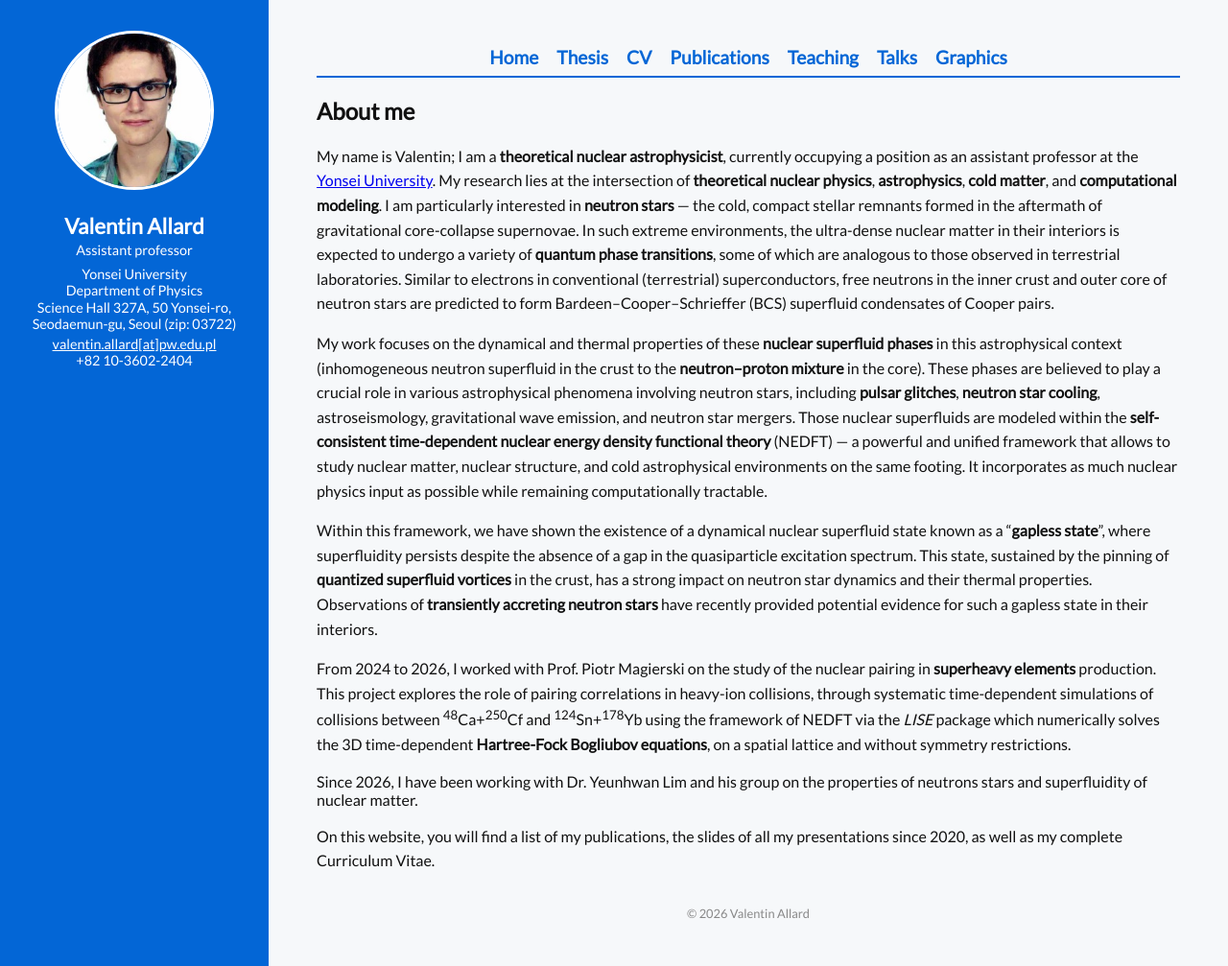
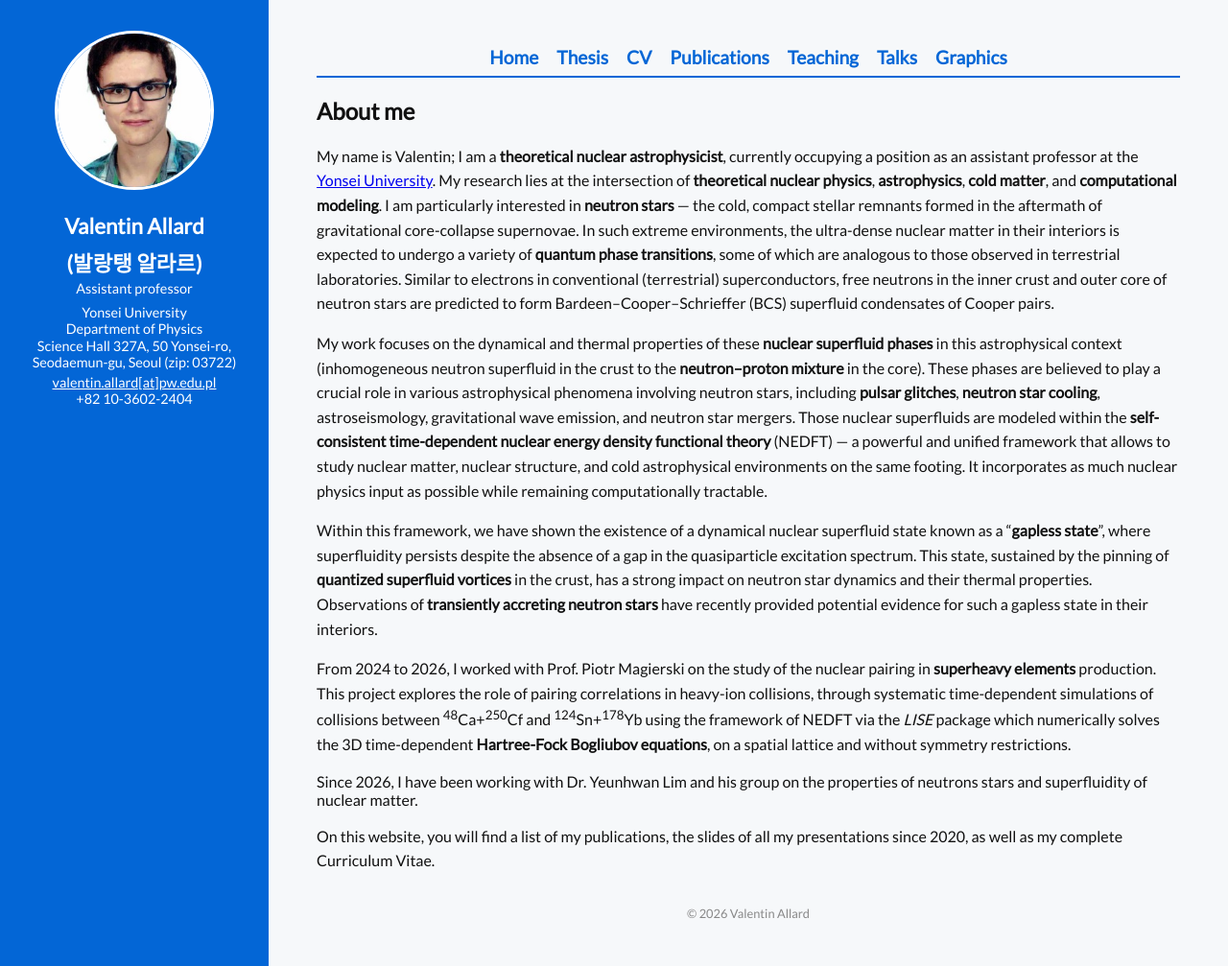
Before and after one commit to V-allard/V-allard.github.io, a Jekyll site: the page index.html, which Jekyll copies as it is, in a window 1280 px wide. Shown: the whole page at 96% size. Built offline with Jekyll 4.4.1, drawn with Linux system fonts in a browser that asks for light colours.

Commit message:
Update index.html

```diff
--- a/index.html
+++ b/index.html
@@ -145,6 +145,7 @@
     <img src="/assets/images/PhotoCV.png" alt="Valentin Allard">
     <div>
       <h1>Valentin Allard</h1>
+      <h1>(발랑탱 알라르)</h1>
       <p>Assistant professor</p>
 
       <div style="font-size: 0.9rem; color: white; line-height: 1.2; margin-top: 0.5rem; text-align: center;">
```
